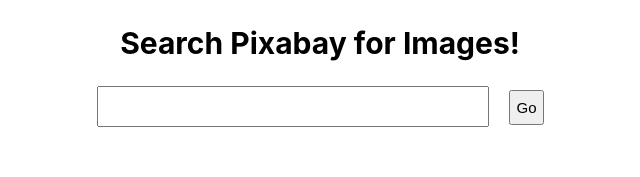
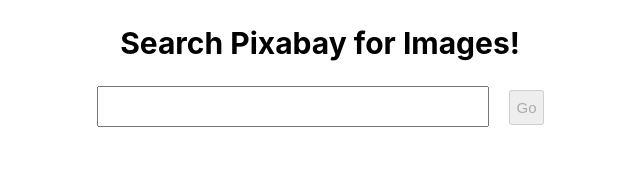
Before and after one commit to AndrewMcLellan/topline-pro-image-search-challenge, a React (Create React App) app: page / in a window 1280 px wide. Shown: the top 177 px of the page, without its empty margins (320-960 px from the left). Built offline with nearby package versions, Linux system fonts and the light colour scheme.

Commit message:
adds a utility to fetch images and logic for handling search

```diff
--- a/src/App.js
+++ b/src/App.js
@@ -1,13 +1,13 @@
 import './App.css';
 import { Routes, Route, BrowserRouter } from 'react-router-dom'
-import SearchBar from './components/SearchBar';
+import SearchBarContainer from './components/SearchBarContainer/SearchBarContainer';
 
 function App() {
   return (
     <div className='App'>
       <BrowserRouter>
         <Routes>
-          <Route path='/' element={<SearchBar />} />
+          <Route path='/' element={<SearchBarContainer />} />
           {/* <Route path='/details' element={<ImageDetails />}/> */}
         </Routes>
       </BrowserRouter>
--- a/src/components/SearchBar/SearchBar.js
+++ /dev/null
@@ -1,15 +0,0 @@
-import './search_bar.scss';
-
-export const SearchBar = () => {
-  return (
-    <div className='search-bar-root'>
-      <h2>
-        Search Pixabay for Images!
-      </h2>
-      <input className='search-input' type='text' />
-      <button className='search-button'>Go</button>
-    </div>
-  )
-}
-
-export default SearchBar;
--- a/src/components/SearchBar/index.js
+++ /dev/null
@@ -1 +0,0 @@
-export { default } from './SearchBar';
--- /dev/null
+++ b/src/components/SearchBarContainer/SearchBarContainer.js
@@ -0,0 +1,24 @@
+import { useEffect, useState } from 'react';
+import SearchBarInput from './SearchBarInput/SearchBarInput';
+import './search_bar.scss';
+import { fetchImages } from '../../utils/fetchImages';
+
+export const SearchBarContainer = () => {
+  const [results, setResults] = useState(null);
+
+  const handleSetResults = async (queryString) => {
+    const searchResults = await fetchImages({ q: queryString });
+    setResults(searchResults);
+  }
+
+  return (
+    <div className='search-bar-root'>
+      <h2>
+        Search Pixabay for Images!
+      </h2>
+      <SearchBarInput handleSetResults={handleSetResults} />
+    </div>
+  )
+}
+
+export default SearchBarContainer;
--- /dev/null
+++ b/src/components/SearchBarContainer/SearchBarInput/SearchBarInput.js
@@ -0,0 +1,29 @@
+import { useState } from "react";
+import { fetchImages } from "../../../utils/fetchImages";
+
+
+const SearchBarInput = ({ handleSetResults }) => {
+  const [serachTerm, setSearchTerm] = useState('');
+  return (
+    <>
+      <input
+        className='search-input'
+        onChange={(e) => {
+          setSearchTerm(e.target.value)
+        }}
+        type='text'
+      />
+      <button
+        className='search-button'
+        onClick={() => {
+          handleSetResults(serachTerm)
+        }}
+        disabled={!serachTerm.length}
+      >
+        Go
+      </button>
+    </>
+  )
+}
+
+export default SearchBarInput;
--- /dev/null
+++ b/src/components/SearchBarContainer/SearchBarInput/index.js
@@ -0,0 +1 @@
+export { default } from './SearchBarInput';
--- /dev/null
+++ b/src/components/SearchBarContainer/index.js
@@ -0,0 +1 @@
+export { default } from './SearchBarContainer';
--- /dev/null
+++ b/src/utils/fetchImages.js
@@ -0,0 +1,8 @@
+export const fetchImages = async (params) => {
+  const { REACT_APP_PIXBAY_SECRET, REACT_APP_PIXBAY_BASE_ENDPOINT } = process.env;
+  const serachParams = new URLSearchParams(params).toString();
+  const response = await fetch(`${REACT_APP_PIXBAY_BASE_ENDPOINT}?key=${REACT_APP_PIXBAY_SECRET}&${serachParams}`);
+  const data = await response?.json();
+
+  return data
+}
```
Also changed, not shown: src/components/SearchBarContainer/search_bar.scss (renamed from src/components/SearchBar/search_bar.scss).
